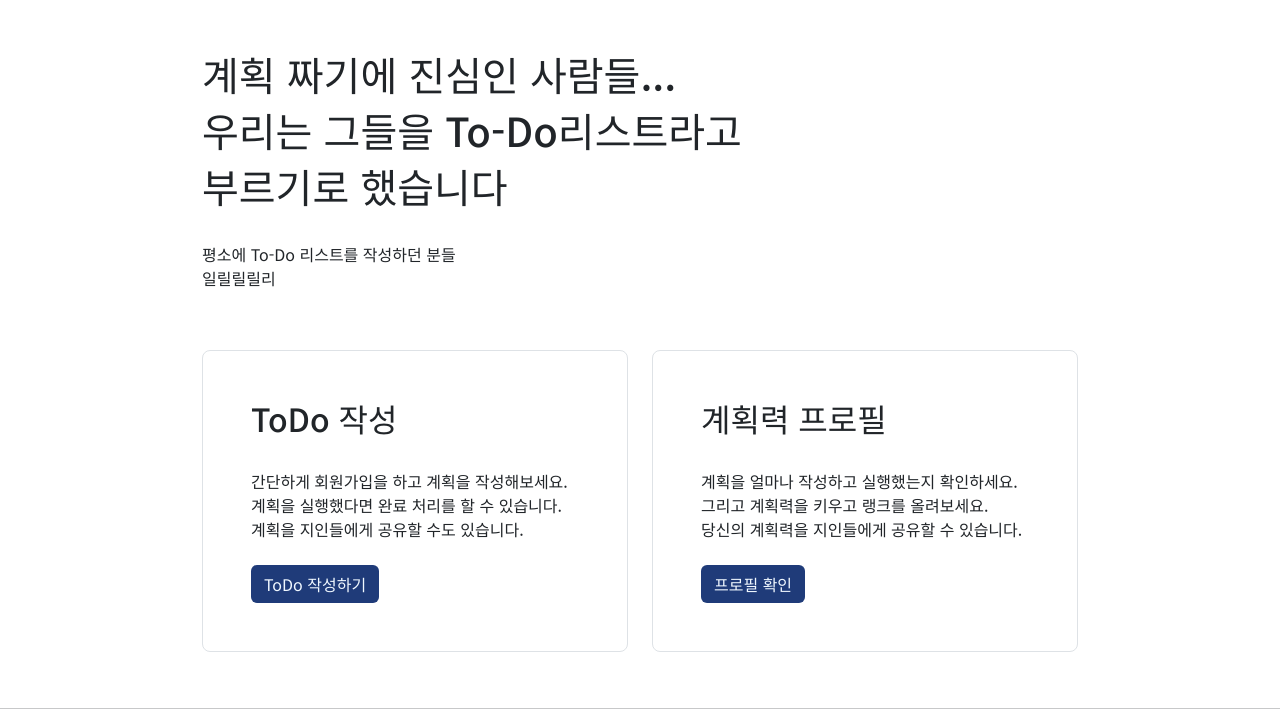
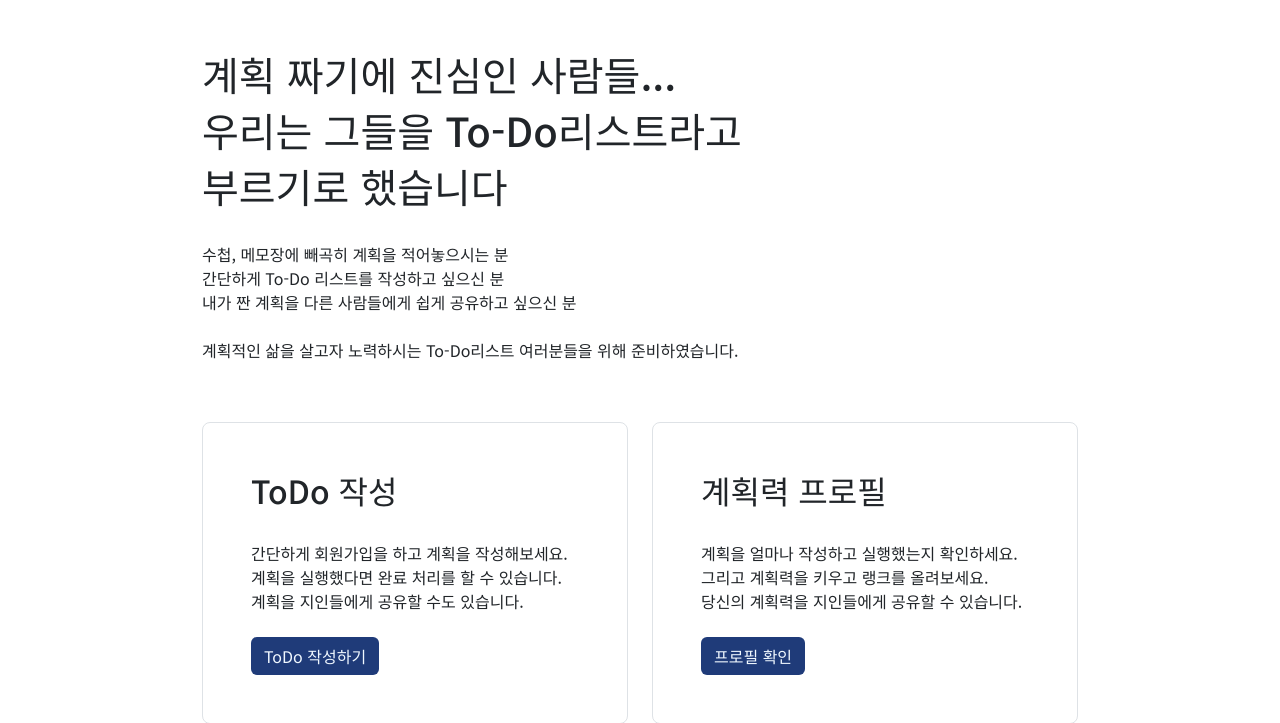
Before and after one commit to mrcocoball/To-Dolist, a Django app: page / in a window 1280 px wide. Shown: the part 56-779 px from the top of the page. Run offline with Django 4.2, Linux system fonts and the light colour scheme; some libraries are stand-ins or nearby versions.

Commit message:
#30 - 메인 페이지 추가

```diff
--- a/accounts/templates/index.html
+++ b/accounts/templates/index.html
@@ -8,9 +8,14 @@
     <h1>우리는 그들을 To-Do리스트라고</h1>
     <h1>부르기로 했습니다</h1>
     <br>
-    <span>평소에 To-Do 리스트를 작성하던 분들</span>
+    <span>수첩, 메모장에 빼곡히 계획을 적어놓으시는 분</span>
     <br>
-    <span>일릴릴릴리</span>
+    <span>간단하게 To-Do 리스트를 작성하고 싶으신 분</span>
+    <br>
+    <span>내가 짠 계획을 다른 사람들에게 쉽게 공유하고 싶으신 분</span>
+    <br>
+    <br>
+    <span>계획적인 삶을 살고자 노력하시는 To-Do리스트 여러분들을 위해 준비하였습니다.</span>
 </div>
 
 <div class="row align-items-md-stretch index_body">
```
